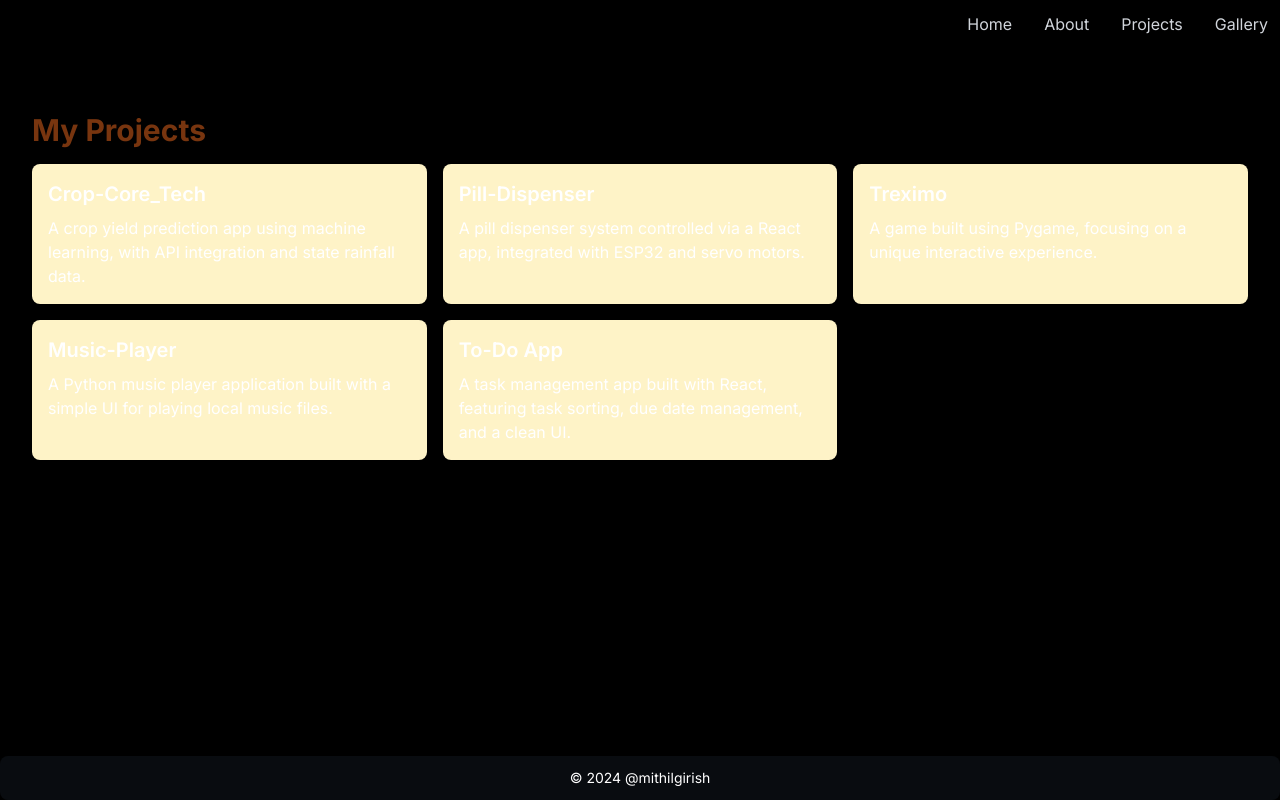
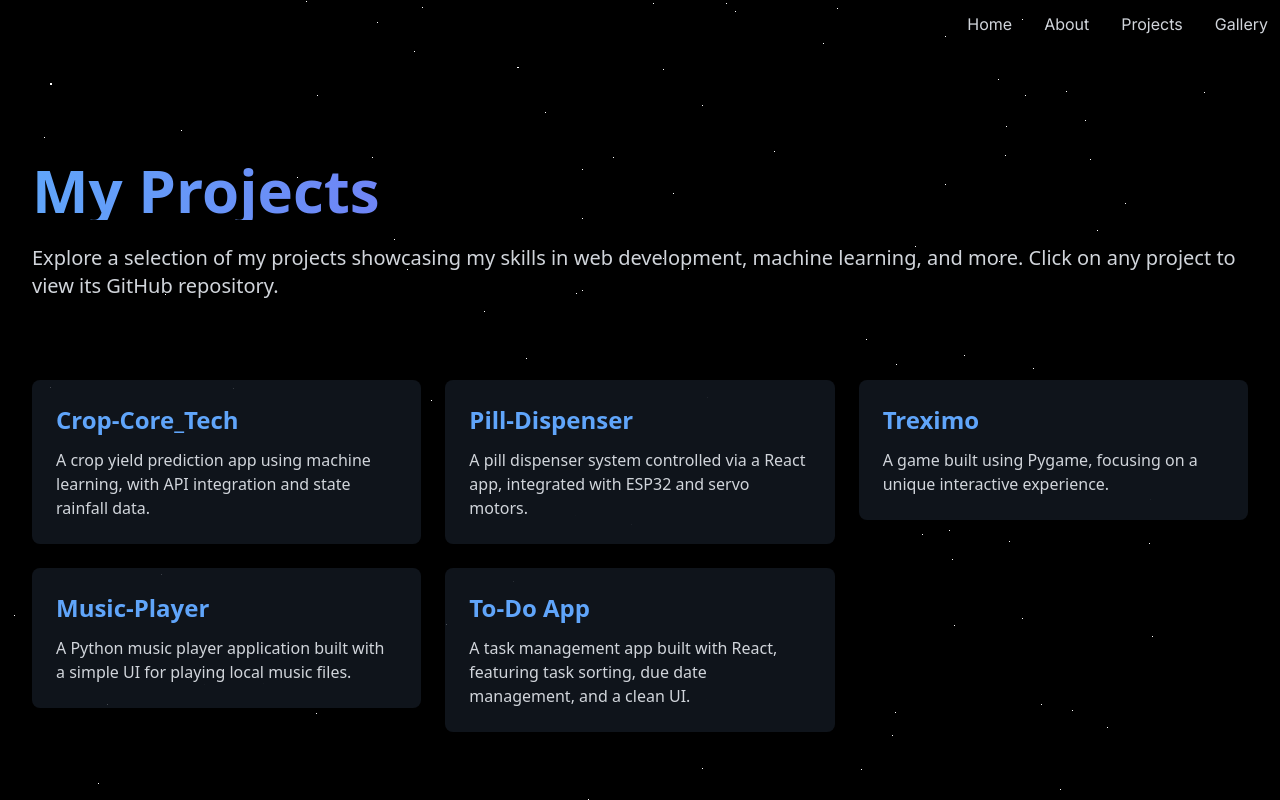
Before and after one commit to mithilgirish/about-me, a Next.js app: page /projects in a window 1280 px wide. Built offline with nearby package versions, Linux system fonts and the light colour scheme.

Commit message:
about and projects page

```diff
--- a/app/about/page.tsx
+++ b/app/about/page.tsx
@@ -1,28 +1,114 @@
+"use client";
+import React, { useEffect, useRef } from 'react';
+import { motion} from 'framer-motion';
+import { useInView } from 'react-intersection-observer';
+import * as THREE from 'three';
+
+interface SectionProps {
+  children: React.ReactNode;
+  id: string;
+}
+
+const Section: React.FC<SectionProps> = ({ children, id }) => {
+  const [ref, inView] = useInView({
+    threshold: 0.1,
+  });
+
+  return (
+    <motion.section
+      id={id}
+      ref={ref}
+      initial={{ opacity: 0, y: 50 }}
+      animate={inView ? { opacity: 1, y: 0 } : { opacity: 0, y: 50 }}
+      transition={{ duration: 0.5 }}
+      className="mb-20"
+    >
+      {children}
+    </motion.section>
+  );
+};
+
 export default function About() {
+  const canvasRef = useRef<HTMLCanvasElement | null>(null);
+
+  useEffect(() => {
+    const scene = new THREE.Scene();
+    const camera = new THREE.PerspectiveCamera(75, window.innerWidth / window.innerHeight, 0.1, 1000);
+    const renderer = new THREE.WebGLRenderer({ canvas: canvasRef.current! });
+    renderer.setSize(window.innerWidth, window.innerHeight);
+    document.body.appendChild(renderer.domElement);
+
+    const starsGeometry = new THREE.BufferGeometry();
+    const starCount = 1000;
+    const positionArray = new Float32Array(starCount * 3);
+
+    for (let i = 0; i < starCount * 3; i++) {
+      positionArray[i] = (Math.random() - 0.5) * 2000;
+    }
+
+    starsGeometry.setAttribute('position', new THREE.BufferAttribute(positionArray, 3));
+    const starsMaterial = new THREE.PointsMaterial({ color: 0xffffff });
+    const stars = new THREE.Points(starsGeometry, starsMaterial);
+
+    scene.add(stars);
+    camera.position.z = 5;
+
+    const animate = () => {
+      requestAnimationFrame(animate);
+      stars.rotation.y += 0.001;
+      renderer.render(scene, camera);
+    };
+
+    animate();
+
+    return () => {
+      document.body.removeChild(renderer.domElement);
+    };
+  }, []);
+
   return (
-    <div className="container mx-auto px-4 py-8">
-      <h1 className="text-3xl font-bold mb-4 text-amber-900">About Me</h1>
-      <p className="text-lg mb-4">
-        Welcome to my portfolio! I&apos;m Mithil Girish, a full-stack web developer, graphic designer, photographer,
-        and technology enthusiast. My passion lies in blending technical innovation with creativity to create
-        impactful and user-centric experiences.
-      </p>
-      <h2 className="text-2xl font-semibold mb-2">My Journey</h2>
-      <p className="text-lg mb-4">
-        From developing games to building full-stack web applications, and capturing moments through photography,
-        my journey has been about continuous growth and exploration. My work spans across AI-powered apps, real-time
-        web applications, and compelling visual designs, driven by a constant desire to learn and collaborate on meaningful projects.
-      </p>
-      <h2 className="text-2xl font-semibold mb-2">My Skills</h2>
-      <ul className="list-disc list-inside mb-4">
+    <div className="relative min-h-screen bg-gradient-to-b from-gray-900 to-black text-white font-sans overflow-x-hidden">
+      <canvas ref={canvasRef} className="fixed top-0 left-0 w-full h-full z-0" />
+      <main className="relative z-10">
+        <div className="container mx-auto px-4 py-20">
+          <Section id="about-intro">
+            <motion.h1
+              className="text-6xl font-bold mb-6 bg-clip-text text-transparent bg-gradient-to-r from-blue-400 to-purple-600"
+              initial={{ opacity: 0, y: 50 }}
+              animate={{ opacity: 1, y: 0 }}
+              transition={{ duration: 1 }}
+            >
+              About Me
+            </motion.h1>
+            <motion.p
+              className="text-xl text-gray-300 mb-12"
+              initial={{ opacity: 0, y: 50 }}
+              animate={{ opacity: 1, y: 0 }}
+              transition={{ duration: 1, delay: 0.2 }}
+            >
+              Hello! I&apos;m Mithil Girish, a versatile full-stack web and mobile app developer, graphic designer, photographer,
+              and technology enthusiast. My passion lies in combining creativity with technical expertise to build user-centric
+              digital experiences. My journey has taken me across domains, including AI-powered apps, game development, IoT (Internet of Things) solutions,
+              and responsive web and mobile applications. I thrive on challenges that integrate hardware and software to solve real-world problems.
+            </motion.p>
+          </Section>
+
+          <Section id="skills">
+            <h2 className="text-4xl font-semibold mb-4">My Skills</h2>
+            <ul className="text-lg text-gray-300 mb-8 list-disc list-inside">
               <li>Full Stack Web Development (React, Node.js, Django, Next.js)</li>
+              <li>Mobile App Development (React Native, Expo)</li>
               <li>Backend Development (Express.js, Django Rest Framework)</li>
               <li>UI/UX Design and Responsive Web Design</li>
               <li>Graphic Design (Adobe Photoshop, UI Design)</li>
-        <li>Photography (Creative and Professional Photography)</li>
+              <li>Photography </li>
               <li>Game Development (Unity, C#)</li>
+              <li>IoT & Hardware Integration (ESP32, Arduino)</li>
             </ul>
+          </Section>
 
+        </div>
+      </main>
     </div>
   );
 }
--- a/app/gallery/page.tsx
+++ b/app/gallery/page.tsx
@@ -3,7 +3,9 @@
 import React, { useEffect, useState, useRef } from 'react';
 import axios from 'axios';
 import Image from 'next/image';
-import { motion } from 'framer-motion';
+import { motion} from 'framer-motion';
+import * as THREE from 'three';
+import { useInView } from 'react-intersection-observer';
 
 const ITEMS_PER_PAGE = 10;
 
@@ -19,6 +21,30 @@ interface Photo {
   };
 }
 
+interface SectionProps {
+  children: React.ReactNode;
+  id: string;
+}
+
+const Section: React.FC<SectionProps> = ({ children, id }) => {
+  const [ref, inView] = useInView({
+    threshold: 0.1,
+  });
+
+  return (
+    <motion.section
+      id={id}
+      ref={ref}
+      initial={{ opacity: 0, y: 50 }}
+      animate={inView ? { opacity: 1, y: 0 } : { opacity: 0, y: 50 }}
+      transition={{ duration: 0.5 }}
+      className="mb-20"
+    >
+      {children}
+    </motion.section>
+  );
+};
+
 const Gallery: React.FC = () => {
   const [photos, setPhotos] = useState<Photo[]>([]);
   const [currentPage, setCurrentPage] = useState<number>(1);
@@ -26,6 +52,7 @@ const Gallery: React.FC = () => {
   const [isLoading, setIsLoading] = useState<boolean>(true);
   const [error, setError] = useState<string | null>(null);
   const scrollRef = useRef<HTMLDivElement>(null);
+  const canvasRef = useRef<HTMLCanvasElement | null>(null);
 
   const fetchPhotos = async (page: number) => {
     setIsLoading(true);
@@ -56,6 +83,40 @@ const Gallery: React.FC = () => {
     if (scrollRef.current) {
       scrollRef.current.scrollIntoView({ behavior: 'smooth' });
     }
+
+    // Starry background setup
+    const scene = new THREE.Scene();
+    const camera = new THREE.PerspectiveCamera(75, window.innerWidth / window.innerHeight, 0.1, 1000);
+    const renderer = new THREE.WebGLRenderer({ canvas: canvasRef.current! });
+    renderer.setSize(window.innerWidth, window.innerHeight);
+    document.body.appendChild(renderer.domElement);
+
+    const starsGeometry = new THREE.BufferGeometry();
+    const starCount = 1000;
+    const positionArray = new Float32Array(starCount * 3);
+
+    for (let i = 0; i < starCount * 3; i++) {
+      positionArray[i] = (Math.random() - 0.5) * 2000;
+    }
+
+    starsGeometry.setAttribute('position', new THREE.BufferAttribute(positionArray, 3));
+    const starsMaterial = new THREE.PointsMaterial({ color: 0xffffff });
+    const stars = new THREE.Points(starsGeometry, starsMaterial);
+
+    scene.add(stars);
+    camera.position.z = 5;
+
+    const animate = () => {
+      requestAnimationFrame(animate);
+      stars.rotation.y += 0.001;
+      renderer.render(scene, camera);
+    };
+
+    animate();
+
+    return () => {
+      document.body.removeChild(renderer.domElement);
+    };
   }, [currentPage]);
 
   const handlePageChange = (newPage: number) => {
@@ -75,25 +136,42 @@ const Gallery: React.FC = () => {
   };
 
   if (isLoading) {
-    return <div className="flex justify-center items-center h-screen"><div className="spinner"></div></div>;
+    return (
+      <div className="relative min-h-screen bg-gradient-to-b from-gray-900 to-black text-white font-sans overflow-x-hidden">
+        <canvas ref={canvasRef} className="fixed top-0 left-0 w-full h-full z-0" />
+        <div className="flex justify-center items-center h-screen relative z-10">
+          <div className="spinner"></div>
+        </div>
+      </div>
+    );
   }
 
   if (error) {
-    return <div className="text-center text-red-500">Error: {error}</div>;
+    return (
+      <div className="relative min-h-screen bg-gradient-to-b from-gray-900 to-black text-white font-sans overflow-x-hidden">
+        <canvas ref={canvasRef} className="fixed top-0 left-0 w-full h-full z-0" />
+        <div className="text-center text-red-500 relative z-10">Error: {error}</div>
+      </div>
+    );
   }
 
   return (
+    <div className="relative min-h-screen bg-gradient-to-b from-gray-900 to-black text-white font-sans overflow-x-hidden">
+      <canvas ref={canvasRef} className="fixed top-0 left-0 w-full h-full z-0" />
+      <main className="relative z-10">
         <div className="max-w-screen-xl mx-auto p-6" ref={scrollRef}>
-      <motion.div
-        className="text-4xl md:text-5xl font-bold mb-6 bg-clip-text text-transparent bg-gradient-to-r from-blue-400 to-purple-600 mx-auto text-center"
+          <Section id="gallery-intro">
+            <motion.h1
+              className="text-6xl font-bold mb-6 bg-clip-text text-transparent bg-gradient-to-r from-blue-400 to-purple-600"
               initial={{ opacity: 0, y: 50 }}
               animate={{ opacity: 1, y: 0 }}
-        transition={{ duration: 1, delay: 0 }}
-        style={{ lineHeight: '1.2', marginBottom: '16px' }}
+              transition={{ duration: 1 }}
             >
               Gallery
-      </motion.div>
+            </motion.h1>
+          </Section>
 
+          <Section id="photo-grid">
             <div className="columns-1 sm:columns-2 lg:columns-3 gap-4">
               {photos.length > 0 ? (
                 photos.map((photo) => (
@@ -122,8 +200,10 @@ const Gallery: React.FC = () => {
                 <p className="text-center">No images found.</p>
               )}
             </div>
+          </Section>
 
           {/* Pagination */}
+          <Section id="pagination">
             <div className="mt-8 flex justify-center gap-2">
               {currentPage > 1 && (
                 <motion.button
@@ -179,6 +259,9 @@ const Gallery: React.FC = () => {
                 </motion.button>
               )}
             </div>
+          </Section>
+        </div>
+      </main>
     </div>
   );
 };
--- a/app/projects/page.tsx
+++ b/app/projects/page.tsx
@@ -1,38 +1,143 @@
+"use client";
+import React, { useEffect, useRef } from 'react';
+import { motion } from 'framer-motion';
+import { useInView } from 'react-intersection-observer';
+import * as THREE from 'three';
+import Link from 'next/link';
+
+interface SectionProps {
+  children: React.ReactNode;
+  id: string;
+}
+
+const Section: React.FC<SectionProps> = ({ children, id }) => {
+  const [ref, inView] = useInView({
+    threshold: 0.1,
+  });
+
+  return (
+    <motion.section
+      id={id}
+      ref={ref}
+      initial={{ opacity: 0, y: 50 }}
+      animate={inView ? { opacity: 1, y: 0 } : { opacity: 0, y: 50 }}
+      transition={{ duration: 0.5 }}
+      className="mb-20"
+    >
+      {children}
+    </motion.section>
+  );
+};
+
 export default function Projects() {
+  const canvasRef = useRef<HTMLCanvasElement | null>(null);
+
   const projects = [
     {
       title: 'Crop-Core_Tech',
-      description: 'A crop yield prediction app using machine learning, with API integration and state rainfall data.'
+      description: 'A crop yield prediction app using machine learning, with API integration and state rainfall data.',
+      github: 'https://github.com/yourusername/Crop-Core_Tech'
     },
     {
       title: 'Pill-Dispenser',
-      description: 'A pill dispenser system controlled via a React app, integrated with ESP32 and servo motors.'
+      description: 'A pill dispenser system controlled via a React app, integrated with ESP32 and servo motors.',
+      github: 'https://github.com/yourusername/Pill-Dispenser'
     },
     {
       title: 'Treximo',
-      description: 'A game built using Pygame, focusing on a unique interactive experience.'
+      description: 'A game built using Pygame, focusing on a unique interactive experience.',
+      github: 'https://github.com/yourusername/Treximo'
     },
     {
       title: 'Music-Player',
-      description: 'A Python music player application built with a simple UI for playing local music files.'
+      description: 'A Python music player application built with a simple UI for playing local music files.',
+      github: 'https://github.com/yourusername/Music-Player'
     },
     {
       title: 'To-Do App',
-      description: 'A task management app built with React, featuring task sorting, due date management, and a clean UI.'
+      description: 'A task management app built with React, featuring task sorting, due date management, and a clean UI.',
+      github: 'https://github.com/yourusername/To-Do-App'
     }
   ];
 
+  useEffect(() => {
+    const scene = new THREE.Scene();
+    const camera = new THREE.PerspectiveCamera(75, window.innerWidth / window.innerHeight, 0.1, 1000);
+    const renderer = new THREE.WebGLRenderer({ canvas: canvasRef.current! });
+    renderer.setSize(window.innerWidth, window.innerHeight);
+    document.body.appendChild(renderer.domElement);
+
+    const starsGeometry = new THREE.BufferGeometry();
+    const starCount = 1000;
+    const positionArray = new Float32Array(starCount * 3);
+
+    for (let i = 0; i < starCount * 3; i++) {
+      positionArray[i] = (Math.random() - 0.5) * 2000;
+    }
+
+    starsGeometry.setAttribute('position', new THREE.BufferAttribute(positionArray, 3));
+    const starsMaterial = new THREE.PointsMaterial({ color: 0xffffff });
+    const stars = new THREE.Points(starsGeometry, starsMaterial);
+
+    scene.add(stars);
+    camera.position.z = 5;
+
+    const animate = () => {
+      requestAnimationFrame(animate);
+      stars.rotation.y += 0.001;
+      renderer.render(scene, camera);
+    };
+
+    animate();
+
+    return () => {
+      document.body.removeChild(renderer.domElement);
+    };
+  }, []);
+
   return (
-    <div className="container mx-auto px-4 py-8">
-      <h1 className="text-3xl font-bold mb-4 text-amber-900">My Projects</h1>
-      <div className="grid grid-cols-1 md:grid-cols-2 lg:grid-cols-3 gap-4">
-        {projects.map((project, index) => (
-          <div key={index} className="bg-amber-100 p-4 rounded-lg shadow-md">
-            <h2 className="text-xl font-semibold mb-2">{project.title}</h2>
-            <p>{project.description}</p>
-          </div>
-        ))}
-      </div>
+    <div className="relative min-h-screen bg-gradient-to-b from-gray-900 to-black text-white font-sans overflow-x-hidden">
+      <canvas ref={canvasRef} className="fixed top-0 left-0 w-full h-full z-0" />
+      <main className="relative z-10">
+        <div className="container mx-auto px-4 py-20">
+          <Section id="projects-intro">
+            <motion.h1
+              className="text-6xl font-bold mb-6 bg-clip-text text-transparent bg-gradient-to-r from-blue-400 to-purple-600"
+              initial={{ opacity: 0, y: 50 }}
+              animate={{ opacity: 1, y: 0 }}
+              transition={{ duration: 1 }}
+            >
+              My Projects
+            </motion.h1>
+            <motion.p
+              className="text-xl text-gray-300 mb-12"
+              initial={{ opacity: 0, y: 50 }}
+              animate={{ opacity: 1, y: 0 }}
+              transition={{ duration: 1, delay: 0.2 }}
+            >
+              Explore a selection of my projects showcasing my skills in web development, machine learning, and more. Click on any project to view its GitHub repository.
+            </motion.p>
+          </Section>
+
+          <Section id="project-grid">
+            <div className="grid grid-cols-1 md:grid-cols-2 lg:grid-cols-3 gap-6">
+              {projects.map((project, index) => (
+                <Link href={project.github} key={index} passHref>
+                  <motion.div
+                    className="bg-gray-800 bg-opacity-50 p-6 rounded-lg shadow-lg backdrop-filter backdrop-blur-lg cursor-pointer transition-all duration-300 hover:bg-opacity-70 hover:shadow-xl hover:scale-105"
+                    initial={{ opacity: 0, y: 50 }}
+                    animate={{ opacity: 1, y: 0 }}
+                    transition={{ duration: 0.5, delay: index * 0.1 }}
+                  >
+                    <h2 className="text-2xl font-semibold mb-3 text-blue-400">{project.title}</h2>
+                    <p className="text-gray-300">{project.description}</p>
+                  </motion.div>
+                </Link>
+              ))}
+            </div>
+          </Section>
+        </div>
+      </main>
     </div>
   );
 }
```
Lines whose indentation alone changed are shown as unchanged.
